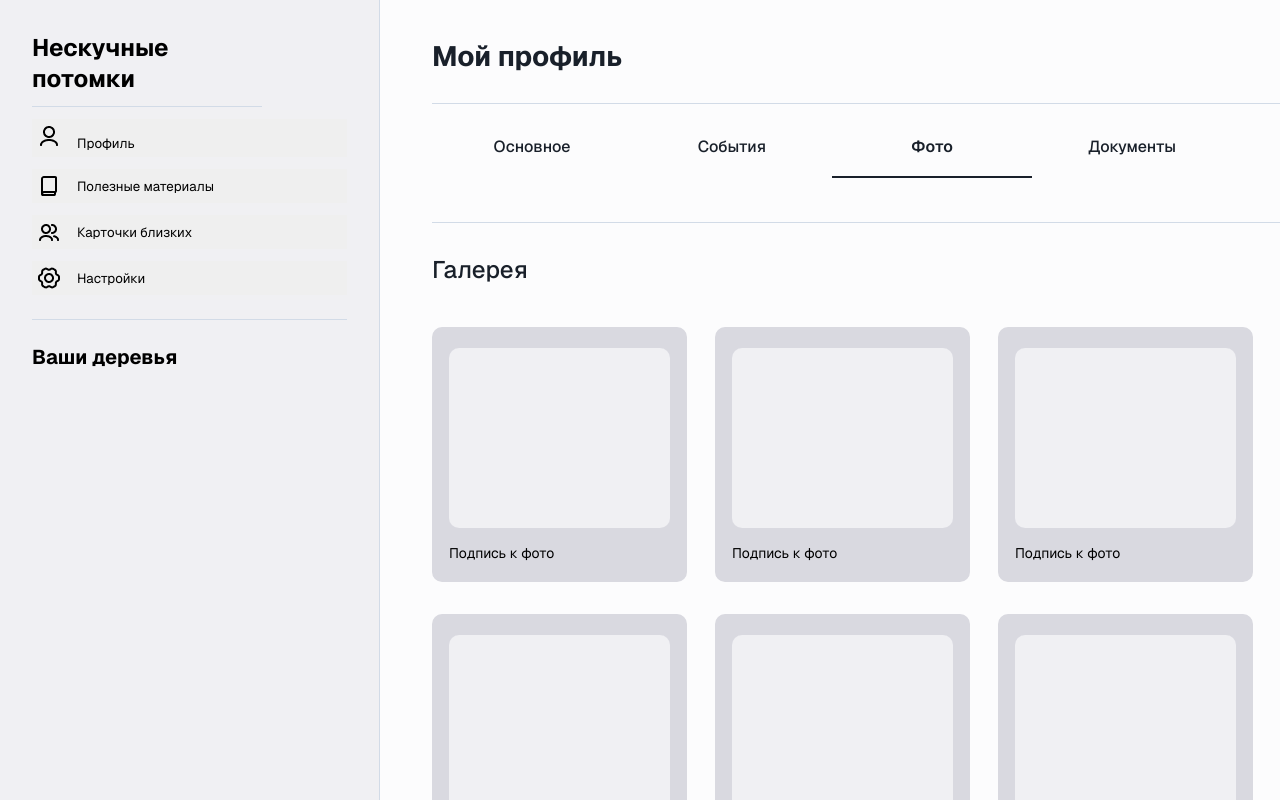
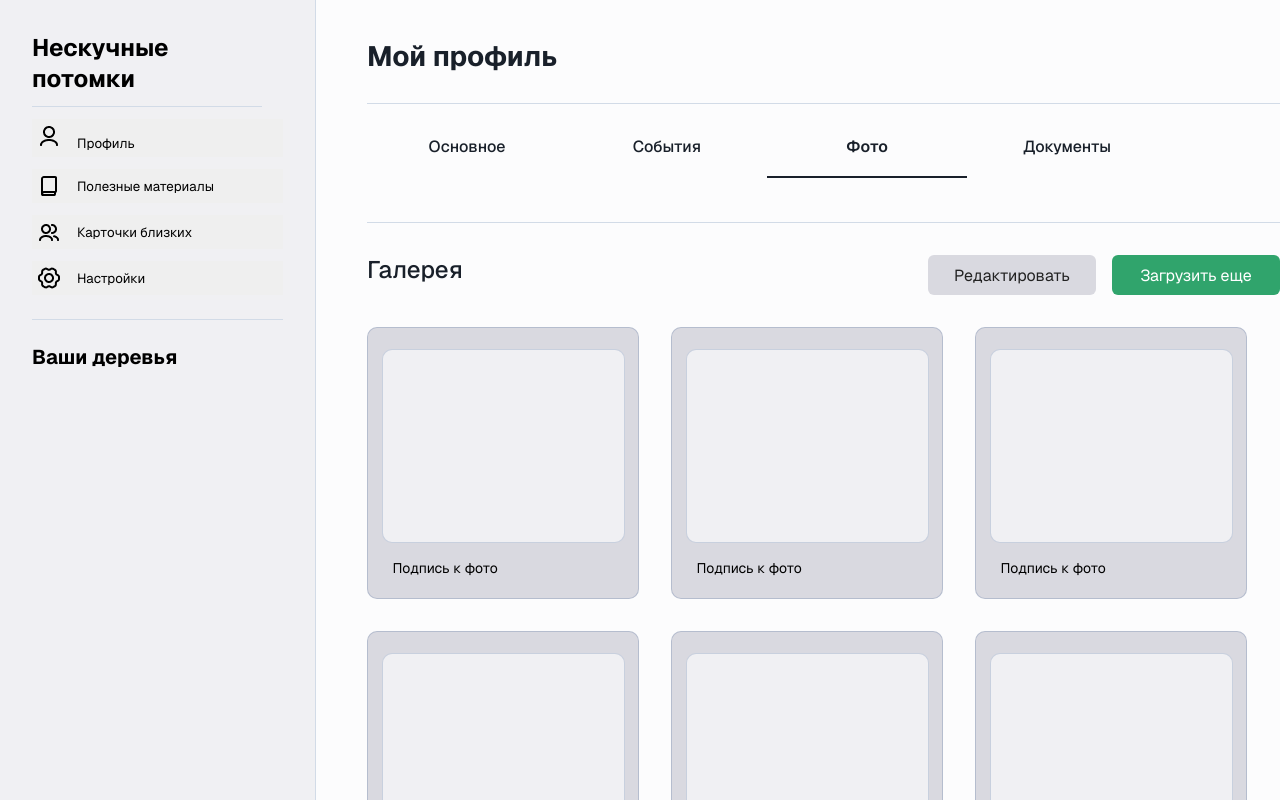
Before and after one commit to Ninjafio/descendants, a Next.js app: page /profile/profilePhoto in a window 1280 px wide. Shown: the top 800 px of the page. Built offline with nearby package versions, Linux system fonts and the light colour scheme.

Commit message:
profile page + sidemenu fixes

```diff
--- a/src/app/profile/profileAboutMe/ProfileAboutMe.scss
+++ b/src/app/profile/profileAboutMe/ProfileAboutMe.scss
@@ -1,8 +1,8 @@
 .conteiner {
-    margin-left: 432px;
+    margin-left: 367px;
     display: flex;
     flex-direction: column;
-    width: 1420px;
+    max-width: 1489px;
 
     .conteiner__title {
         font-family: 'Geist';
@@ -22,7 +22,7 @@
     }
 
     .conteiner__line {
-        width: 1420px;
+        width: 1489px;
         height: 1px;
         background: #D2DBE7;
         margin-top: 32px;
@@ -129,15 +129,14 @@
         }
     }
     .conteiner__notes{
-        width: 1420px;
         display: flex;
         flex-direction: row;
+        margin-top: 32px;
+        gap: 32px;
         .notes__block{
-            margin: 32px 32px 0 0;
-
             background-color: #D9D9E0;
             width: 272px;
-            height:145px;
+            height: 145px;
             border-radius: 10px;
         }
     }
--- a/src/app/profile/profileDocuments/page.tsx
+++ b/src/app/profile/profileDocuments/page.tsx
@@ -1,6 +1,7 @@
 import React from 'react'
-import "./ProfileDocuments.scss"
 import SideMenu from '@/components/sideMenu/SideMenu'
+import "./profileDocuments.scss"
+
 const ProfileDocuments = () => {
   return (
     <div>
@@ -41,8 +42,6 @@ const ProfileDocuments = () => {
             <div className="gallery__foto"></div>
             <p className="gallery__text">Подпись</p>
           </div>
-
-
         </div>
       </div>
     </div>
--- a/src/app/profile/profileDocuments/profileDocuments.scss
+++ b/src/app/profile/profileDocuments/profileDocuments.scss
@@ -1,8 +1,8 @@
 .conteiner {
-    margin-left: 432px;
+    margin-left: 367px;
     display: flex;
     flex-direction: column;
-    width: 1420px;
+    max-width: 1489px;
 
     .conteiner__title {
         font-family: 'Geist';
@@ -22,7 +22,7 @@
     }
 
     .conteiner__line {
-        width: 1420px;
+        width: 1489px;
         height: 1px;
         background: #D2DBE7;
         margin-top: 32px;
@@ -79,29 +79,31 @@
             color: #FFFFFF;
         }
     }
+}
 
-    .conteiner__gallery {
+.conteiner__gallery {
         display: flex;
         flex-direction: row;
         flex-wrap: wrap;
         margin-top: 32px;
+        gap: 32px;
         .gallery__block{
             display: flex;
             flex-direction: column;
             justify-content: center;
             align-items: center;
-            width: 255px;
-            height: 255px;
+            width: 270px;
+            height: 270px;
             background-color: #D9D9E0;
             border-radius: 10px;
+            border: 1px solid #0033772B;
            // margin-left: 28px;
-            margin-right: 28px;
-            margin-bottom: 32px;
             .gallery__foto{
-                width: 221px;
-                height: 180px;
+                width: 241px;
+                height: 192px;
                 background-color: #F0F0F3;
                 border-radius: 10px;
+                border: 1px solid #0033772B;
             }
             .gallery__text{
                 font-size: 14px;
@@ -111,4 +113,3 @@
             }
         }
     }
-}
--- a/src/app/profile/profileEvent/ProfileEvent.scss
+++ b/src/app/profile/profileEvent/ProfileEvent.scss
@@ -1,8 +1,8 @@
 .conteiner {
-    margin-left: 432px;
+    margin-left: 367px;
     display: flex;
     flex-direction: column;
-    width: 1420px;
+    max-width: 1489px;
 
     .conteiner__title{
         font-family: 'Geist';
@@ -22,7 +22,7 @@
     }
 
     .conteiner__line {
-        width: 1420px;
+        width: 1489px;
         height: 1px;
         background: #D2DBE7;
         margin-top: 32px;
--- a/src/app/profile/profilePhoto/ProfilePhoto.scss
+++ b/src/app/profile/profilePhoto/ProfilePhoto.scss
@@ -1,8 +1,8 @@
 .conteiner {
-    margin-left: 432px;
+    margin-left: 367px;
     display: flex;
     flex-direction: column;
-    width: 1420px;
+    max-width: 1489px;
 
     .conteiner__title {
         font-family: 'Geist';
@@ -11,7 +11,6 @@
         line-height: 29px;
         color: #19202A;
         margin-top: 32px;
-
     }
 
     .conteiner__title--profile {
@@ -22,7 +21,7 @@
     }
 
     .conteiner__line {
-        width: 1420px;
+        width: 1489px;
         height: 1px;
         background: #D2DBE7;
         margin-top: 32px;
@@ -85,23 +84,24 @@
         flex-direction: row;
         flex-wrap: wrap;
         margin-top: 32px;
+        gap: 32px;
         .gallery__block{
             display: flex;
             flex-direction: column;
             justify-content: center;
             align-items: center;
-            width: 255px;
-            height: 255px;
+            width: 270px;
+            height: 270px;
             background-color: #D9D9E0;
             border-radius: 10px;
-           // margin-left: 28px;
-            margin-right: 28px;
-            margin-bottom: 32px;
+            border: 1px solid #0033772B;
+            //margin-left: 28px;
             .gallery__foto{
-                width: 221px;
-                height: 180px;
+                width: 241px;
+                height: 192px;
                 background-color: #F0F0F3;
                 border-radius: 10px;
+                border: 1px solid #0033772B;
             }
             .gallery__text{
                 font-size: 14px;
--- a/src/components/sideMenu/SideMenu.scss
+++ b/src/components/sideMenu/SideMenu.scss
@@ -1,6 +1,6 @@
 .SideMenu {
     height: 100%;
-    width: 315px;
+    width: 251px;
     background-color: #F0F0F3;
     border-right: 1px solid #D2DBE7;
     padding: 0px 32px 0px 32px;
@@ -29,7 +29,6 @@
     text-decoration: none;
     color: black;
     font-weight: 400;
-
 }
 
 .naviBut{
@@ -38,7 +37,6 @@
     font-size: 3;
     padding: 5px;
     border: none;
-
 }
 
 .naviButIcon{
```
